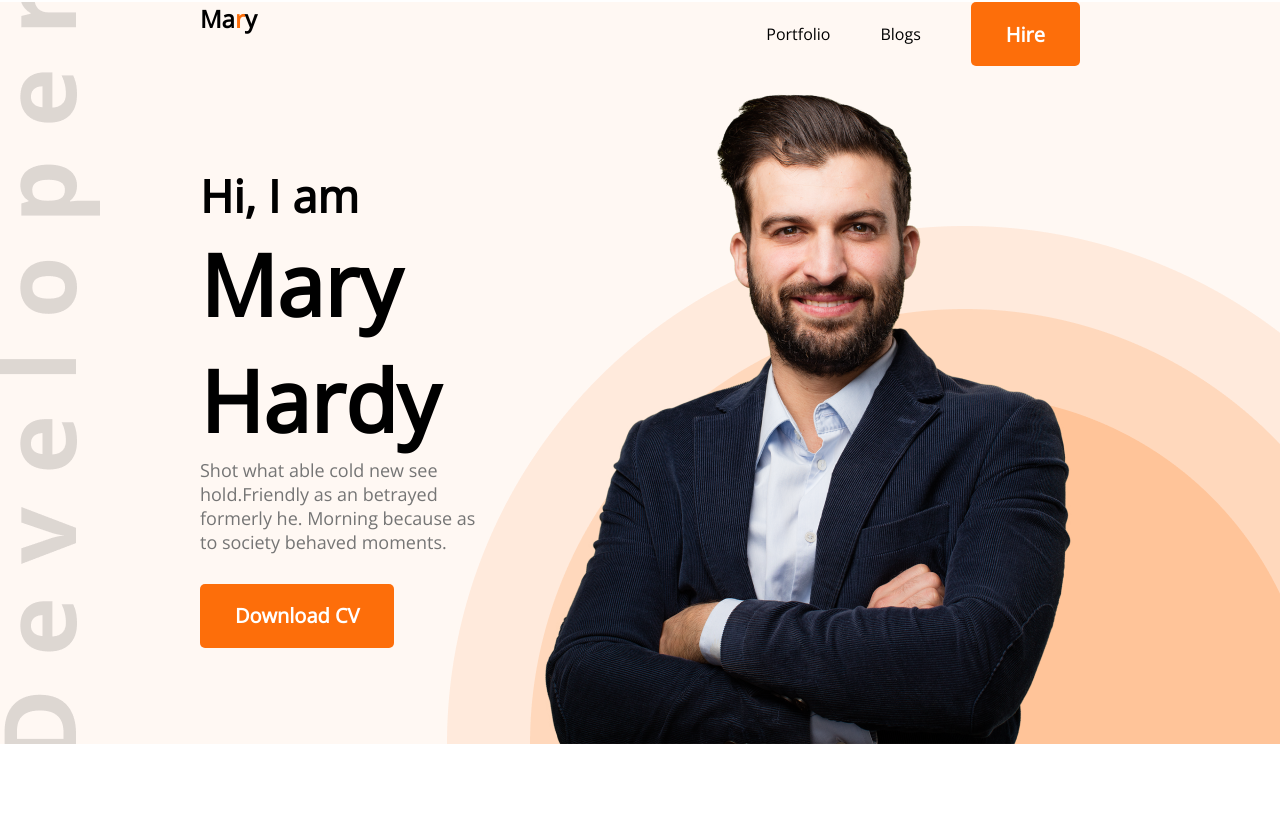
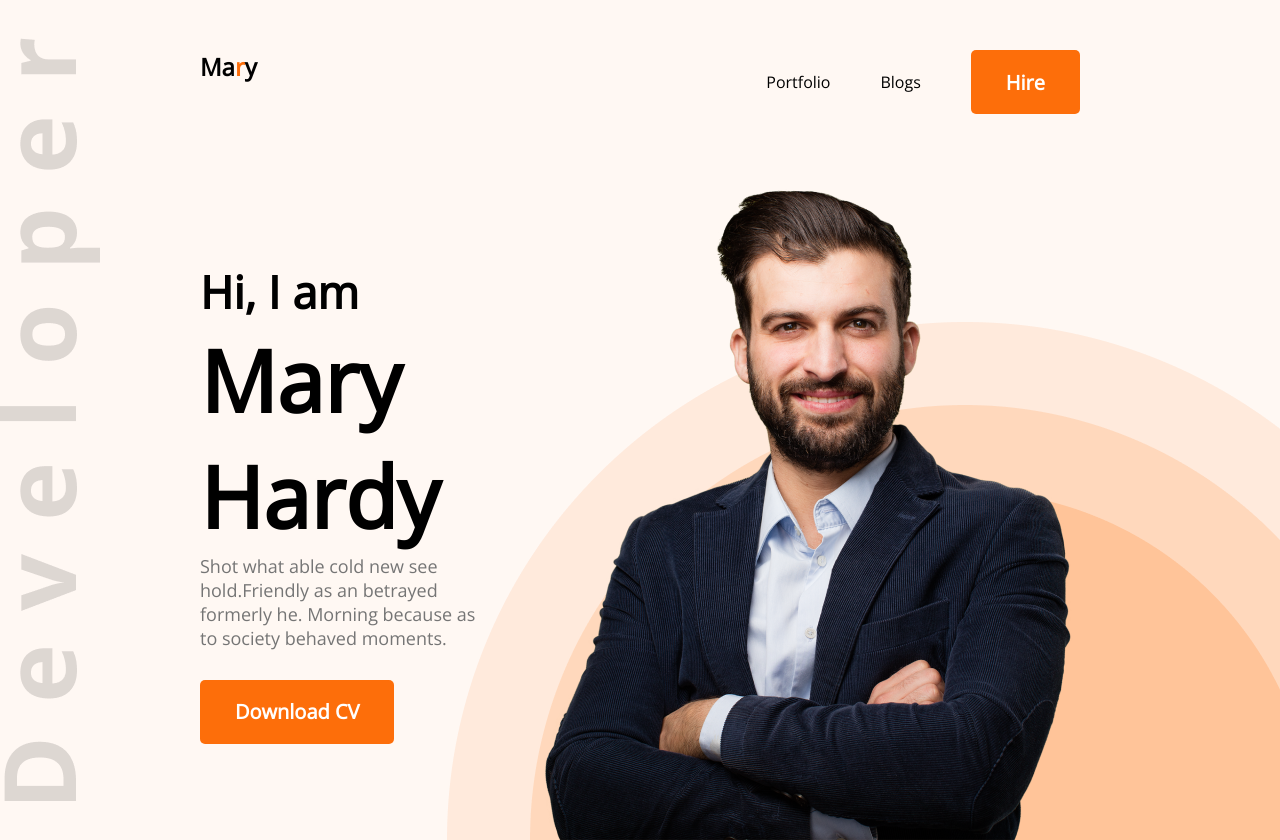
Before and after one commit to Retina04/1st-developer-portfolio, a plain HTML site: page index.html in a window 1280 px wide. Shown: the top 840 px of the page. Drawn offline with nearby package versions, Linux system fonts and the light colour scheme.

Commit message:
padding change

```diff
--- a/style/portfolio.css
+++ b/style/portfolio.css
@@ -6,7 +6,7 @@
 nav {
   display: flex;
   justify-content: space-between;
-  margin: 2px 200px;
+  padding: 50px 200px;
 }
 .nav-title {
   font-weight: 800;
```
